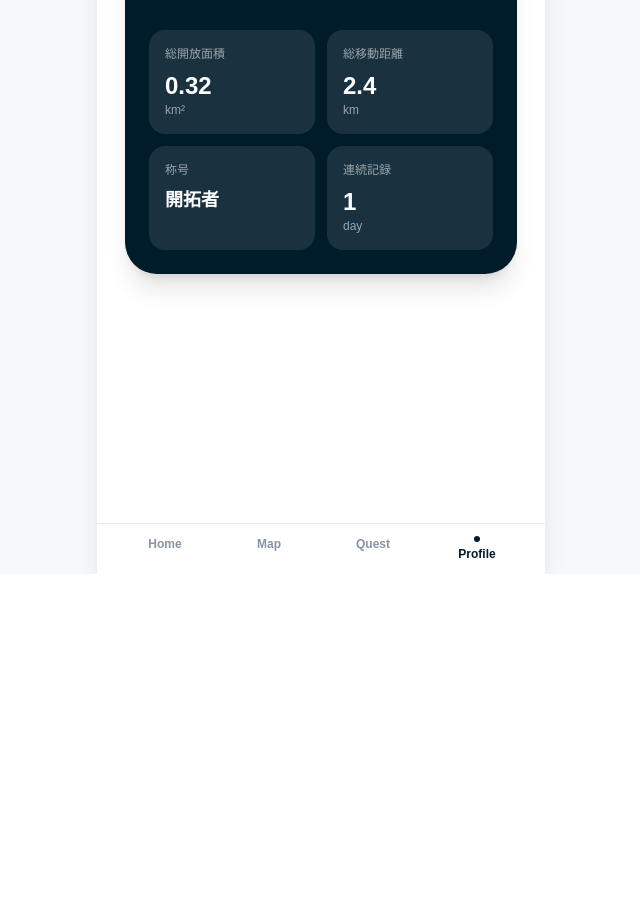
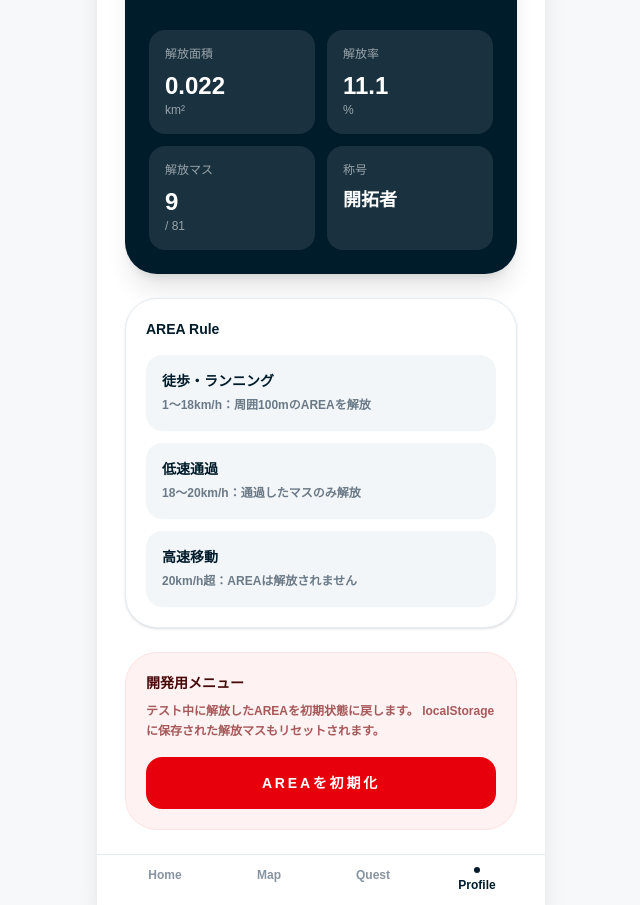
Before and after one commit to chxsedorf/area-app, a Next.js app: page /profile in a window 1280 px wide. Shown: the part 226-1131 px from the top of the page, without its empty margins (319-959 px from the left). Before the commit the page ends 800 px from the top, so only its background shows below. Built offline with nearby package versions, Linux system fonts and the light colour scheme.

Commit message:
Add AREA reset button

```diff
--- a/app/profile/page.tsx
+++ b/app/profile/page.tsx
@@ -1,20 +1,44 @@
+"use client";
+
 import BottomNav from "@/components/BottomNav";
+import { useArea } from "@/components/AreaProvider";
 
 export default function ProfilePage() {
+  const { revealedCount, totalCells, openedRate, resetArea } = useArea();
+
+  const estimatedArea = (revealedCount * 0.0025).toFixed(3);
+
+  const handleReset = () => {
+    const confirmed = window.confirm(
+      "AREAの解放データを初期化しますか？\nこの操作は元に戻せません。"
+    );
+
+    if (!confirmed) return;
+
+    resetArea();
+  };
+
   return (
     <main className="min-h-screen bg-[#f7f8fa] text-[#001B2A]">
       <div className="mx-auto flex min-h-screen max-w-md flex-col bg-white shadow-xl">
         <section className="flex flex-1 flex-col px-7 pb-6 pt-10">
-          <p className="text-xs font-semibold tracking-[0.35em] text-[#6b7a88]">
-            EXPLORER DATA
-          </p>
-          <h1 className="mt-2 text-4xl font-black tracking-tight">Profile</h1>
+          {/* Header */}
+          <div>
+            <p className="text-xs font-semibold tracking-[0.35em] text-[#6b7a88]">
+              EXPLORER DATA
+            </p>
+            <h1 className="mt-2 text-4xl font-black tracking-tight">
+              Profile
+            </h1>
+          </div>
 
+          {/* Profile Card */}
           <div className="mt-8 rounded-[2rem] bg-[#001B2A] p-6 text-white shadow-xl">
             <div className="flex items-center gap-4">
               <div className="flex h-16 w-16 items-center justify-center rounded-3xl bg-white text-2xl font-black text-[#001B2A]">
                 A
               </div>
+
               <div>
                 <p className="text-sm text-white/60">Lv. 1</p>
                 <h2 className="text-2xl font-black">New Explorer</h2>
@@ -23,28 +47,72 @@ export default function ProfilePage() {
 
             <div className="mt-8 grid grid-cols-2 gap-3">
               <div className="rounded-2xl bg-white/10 p-4">
-                <p className="text-xs text-white/55">総開放面積</p>
-                <p className="mt-2 text-2xl font-black">0.32</p>
+                <p className="text-xs text-white/55">解放面積</p>
+                <p className="mt-2 text-2xl font-black">{estimatedArea}</p>
                 <p className="text-xs text-white/55">km²</p>
               </div>
 
               <div className="rounded-2xl bg-white/10 p-4">
-                <p className="text-xs text-white/55">総移動距離</p>
-                <p className="mt-2 text-2xl font-black">2.4</p>
-                <p className="text-xs text-white/55">km</p>
+                <p className="text-xs text-white/55">解放率</p>
+                <p className="mt-2 text-2xl font-black">{openedRate}</p>
+                <p className="text-xs text-white/55">%</p>
+              </div>
+
+              <div className="rounded-2xl bg-white/10 p-4">
+                <p className="text-xs text-white/55">解放マス</p>
+                <p className="mt-2 text-2xl font-black">{revealedCount}</p>
+                <p className="text-xs text-white/55">/ {totalCells}</p>
               </div>
 
               <div className="rounded-2xl bg-white/10 p-4">
                 <p className="text-xs text-white/55">称号</p>
                 <p className="mt-2 text-lg font-black">開拓者</p>
               </div>
+            </div>
+          </div>
 
-              <div className="rounded-2xl bg-white/10 p-4">
-                <p className="text-xs text-white/55">連続記録</p>
-                <p className="mt-2 text-2xl font-black">1</p>
-                <p className="text-xs text-white/55">day</p>
+          {/* Rule Card */}
+          <div className="mt-6 rounded-[2rem] border border-[#e6edf3] bg-white p-5 shadow-sm">
+            <p className="text-sm font-black">AREA Rule</p>
+
+            <div className="mt-4 space-y-3">
+              <div className="rounded-2xl bg-[#f3f6f8] p-4">
+                <p className="text-sm font-black">徒歩・ランニング</p>
+                <p className="mt-1 text-xs font-bold leading-5 text-[#6b7a88]">
+                  1〜18km/h：周囲100mのAREAを解放
+                </p>
+              </div>
+
+              <div className="rounded-2xl bg-[#f3f6f8] p-4">
+                <p className="text-sm font-black">低速通過</p>
+                <p className="mt-1 text-xs font-bold leading-5 text-[#6b7a88]">
+                  18〜20km/h：通過したマスのみ解放
+                </p>
+              </div>
+
+              <div className="rounded-2xl bg-[#f3f6f8] p-4">
+                <p className="text-sm font-black">高速移動</p>
+                <p className="mt-1 text-xs font-bold leading-5 text-[#6b7a88]">
+                  20km/h超：AREAは解放されません
+                </p>
               </div>
             </div>
+          </div>
+
+          {/* Reset */}
+          <div className="mt-6 rounded-[2rem] border border-red-100 bg-red-50 p-5">
+            <p className="text-sm font-black text-red-950">開発用メニュー</p>
+            <p className="mt-2 text-xs font-bold leading-5 text-red-900/70">
+              テスト中に解放したAREAを初期状態に戻します。
+              localStorageに保存された解放マスもリセットされます。
+            </p>
+
+            <button
+              onClick={handleReset}
+              className="mt-4 w-full rounded-2xl bg-red-600 py-4 text-sm font-black tracking-[0.2em] text-white transition hover:scale-[1.02] active:scale-[0.98]"
+            >
+              AREAを初期化
+            </button>
           </div>
         </section>
 
```
